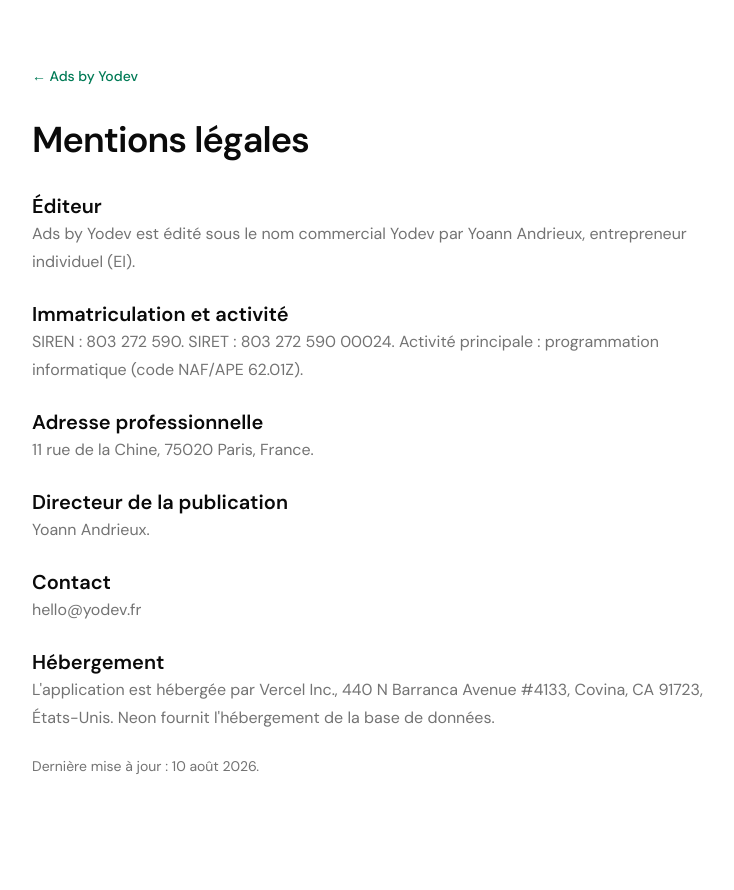
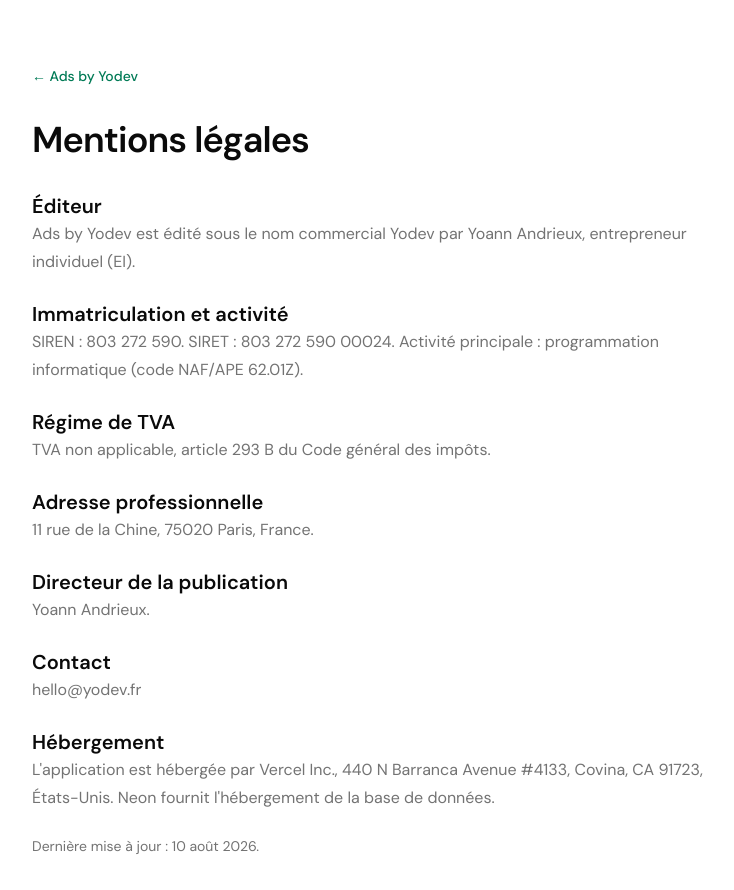
Before and after one commit to YoannDrx/yodev-ads, a Next.js app in the folder web/: page /legal in a window 1280 px wide. Shown: the top 890 px of the page, without its empty margins (248-982 px from the left). Before the commit the page ends 840 px from the top, so only its background shows below. Built offline with nearby package versions, Linux system fonts and the light colour scheme; no server answers.

Commit message:
publish Ads VAT exemption (#6)

```diff
--- a/web/src/app/legal/page.tsx
+++ b/web/src/app/legal/page.tsx
@@ -12,6 +12,10 @@
     title: 'Immatriculation et activité',
     content:
       'SIREN : 803 272 590. SIRET : 803 272 590 00024. Activité principale : programmation informatique (code NAF/APE 62.01Z).',
+  },
+  {
+    title: 'Régime de TVA',
+    content: 'TVA non applicable, article 293 B du Code général des impôts.',
   },
   {
     title: 'Adresse professionnelle',
```
